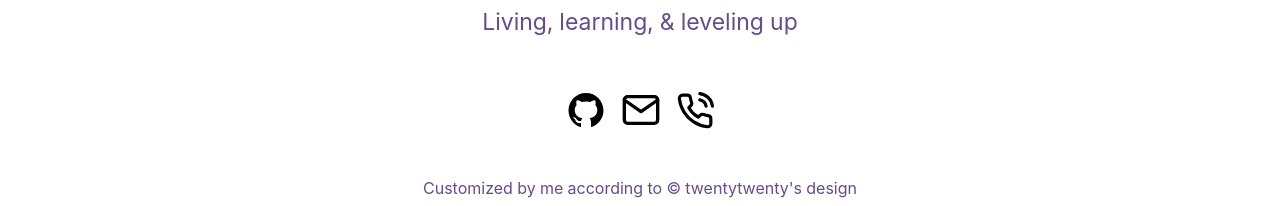
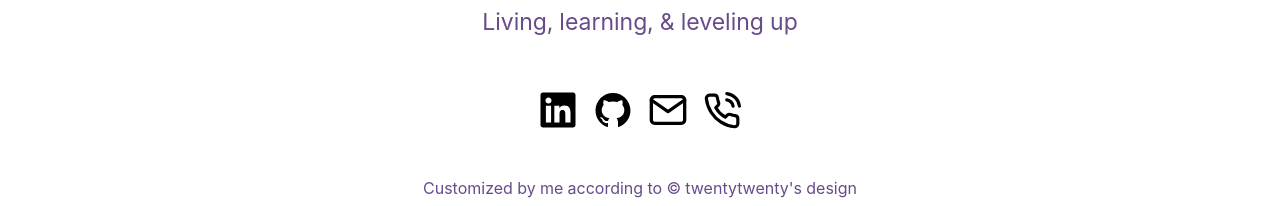
Before and after one commit to jinadrian99/portfolio-fe, a React (Create React App) app: page / in a window 1280 px wide. Shown: the part 2538-2744 px from the top of the page. Built offline with nearby package versions, Linux system fonts and the light colour scheme.

Commit message:
linkedin

```diff
--- a/src/Components/Footer.jsx
+++ b/src/Components/Footer.jsx
@@ -2,6 +2,7 @@ import { Col, Row } from 'antd';
 import React from 'react';
 import {AiOutlineGithub, AiOutlineAntDesign} from 'react-icons/ai';
 import {FiMail, FiPhoneCall} from 'react-icons/fi';
+import {FaLinkedin} from 'react-icons/fa';
 
 export default function Footer() {
     var logo = `https://firebasestorage.googleapis.com/v0/b/porfolio-hiraadrian.appspot.com/o/local%2Ficon-Adrian.png?alt=media&token=935e24f9-38cd-47e1-bcab-2f2321ae6dee`;
@@ -14,13 +15,14 @@ export default function Footer() {
                 </Col>
             </Row>
             <Row className="mb-20">
-                <Col xs={5} md={10} />
-                <Col xs={14} md={4} className="pt-50 pb-20 icon-contact">
+                <Col xs={5} md={5} />
+                <Col xs={14} md={14} className="pt-50 pb-20 icon-contact">
+                    <a href="https://www.linkedin.com/in/tran-quoc-hung-65b855182/" target="_blank" rel="noreferrer"><FaLinkedin style={{fontSize: "40px", marginRight: "15px"}} /></a>
                     <a href="https://github.com/jinadrian99" target="_blank" rel="noreferrer"><AiOutlineGithub style={{fontSize: "40px", marginRight: "15px"}} /></a>
                     <a href="mailto:quochungtran321@gmail.com"><FiMail style={{fontSize: "40px", marginRight: "15px"}} /></a>
                     <a href="tel:0789991876"><FiPhoneCall style={{fontSize: "38px"}} /></a>
                 </Col>
-                <Col xs={5} md={10} />
+                <Col xs={5} md={5} />
             </Row>
             <Row className="mb-10">
                 <Col xs={24} md={24}>
```
